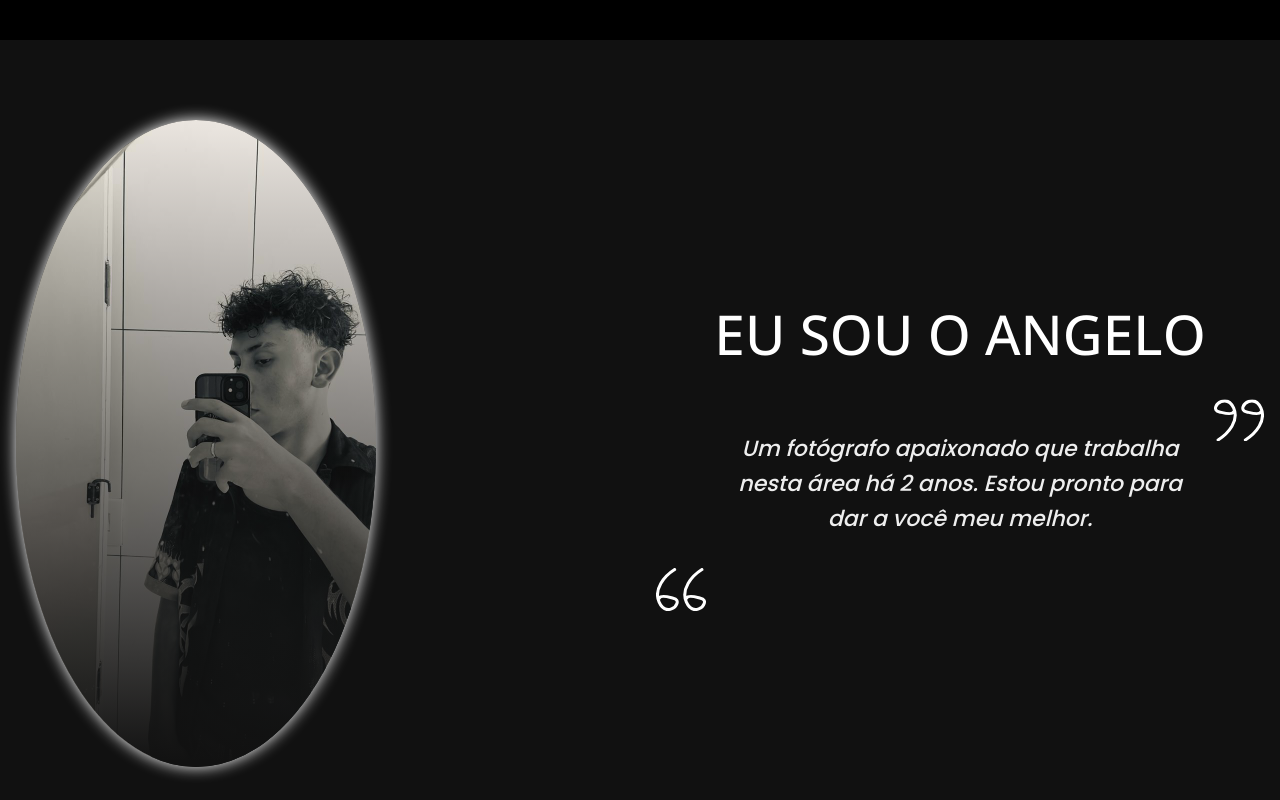
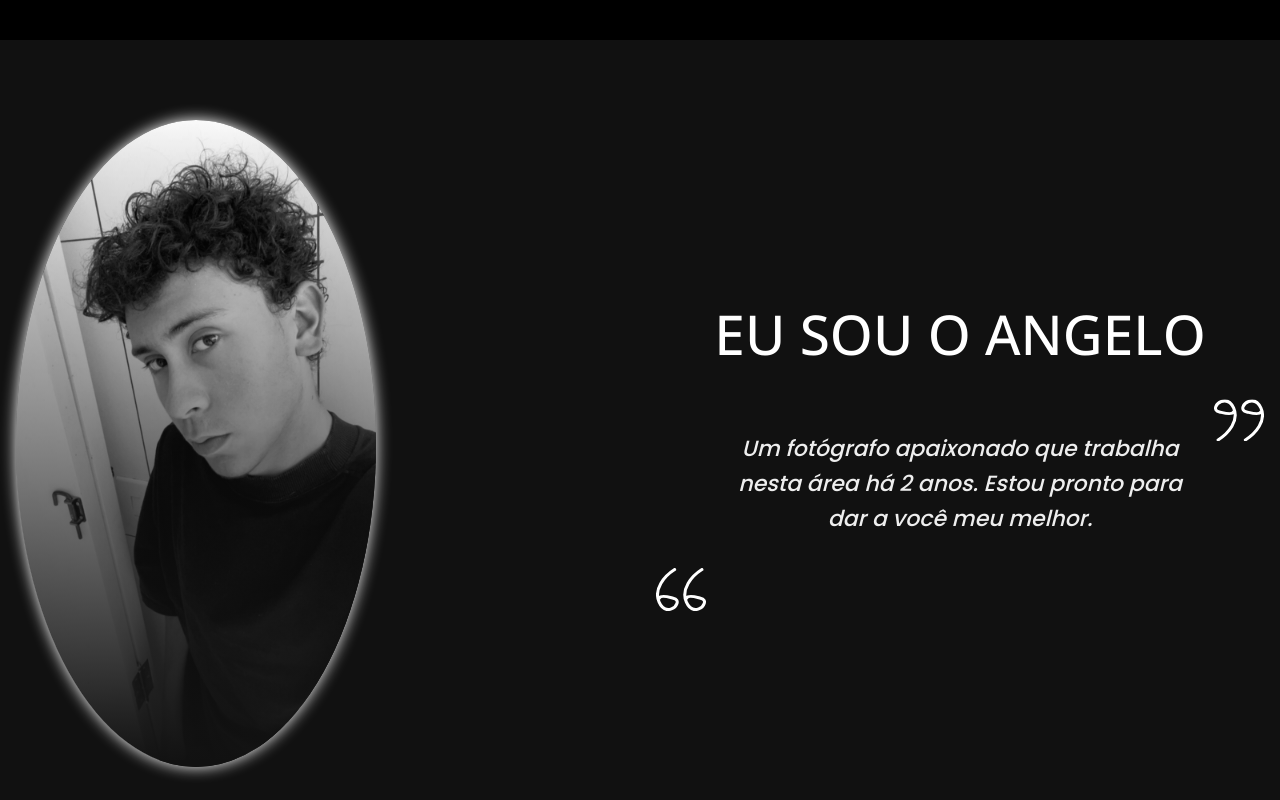
Before and after one commit to sidwqz/MyWebPage, a plain HTML site: page index.html in a window 1280 px wide. Shown: the part 760-1560 px from the top of the page. Drawn offline with nearby package versions, Linux system fonts and the light colour scheme.

Commit message:
Update index.html
KKKKKKKKKKKKKKKKKKKKKKKKKKKKKKKKKKKKKKKKKKKKKKKKKKKKKKKKKKKKKKKKKKKKK

```diff
--- a/index.html
+++ b/index.html
@@ -83,7 +83,7 @@
             <div class="items">
                 <div class="item">
                     <div class="image">
-                        <img src="./images/profissional.jpg" alt="just me" srcset="" id="logo">
+                        <img src="./images/Alcantara.jpg" alt="just me" srcset="" id="logo">
                     </div>
                 </div>
                 <div class="item">
```
